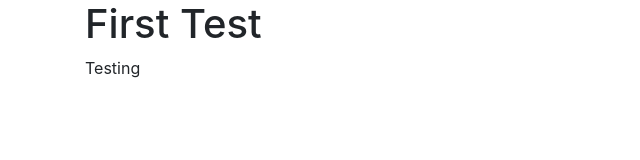
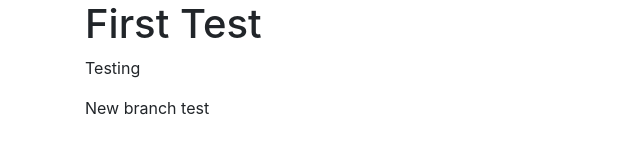
Before and after one commit to naahss/first-rep, a plain HTML site: page index.html in a window 1280 px wide. Shown: the whole page, without its empty margins (0-640 px from the left). Drawn offline with nearby package versions, Linux system fonts and the light colour scheme.

Commit message:
Update index.html

```diff
--- a/index.html
+++ b/index.html
@@ -21,6 +21,7 @@
 	<div class='container'>
 		<h1>First Test</h1>
 		<p>Testing</p>
+		<p>New branch test</p>
 	</div>
 </body>
 </html>
```
